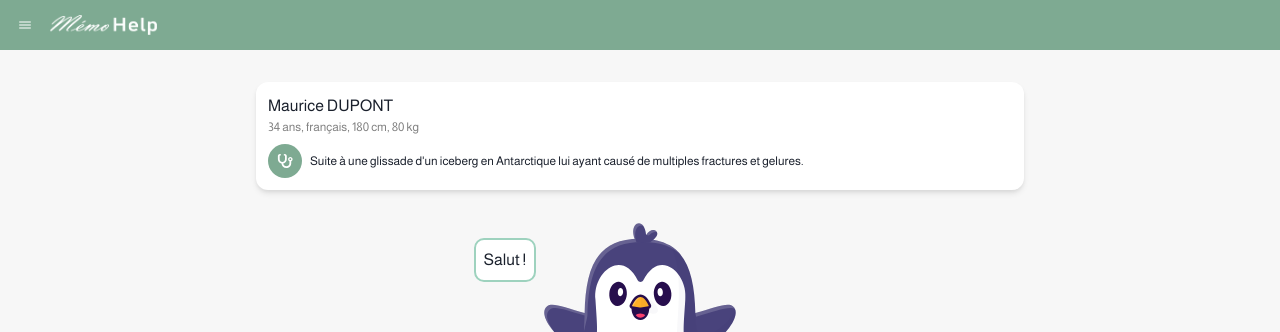
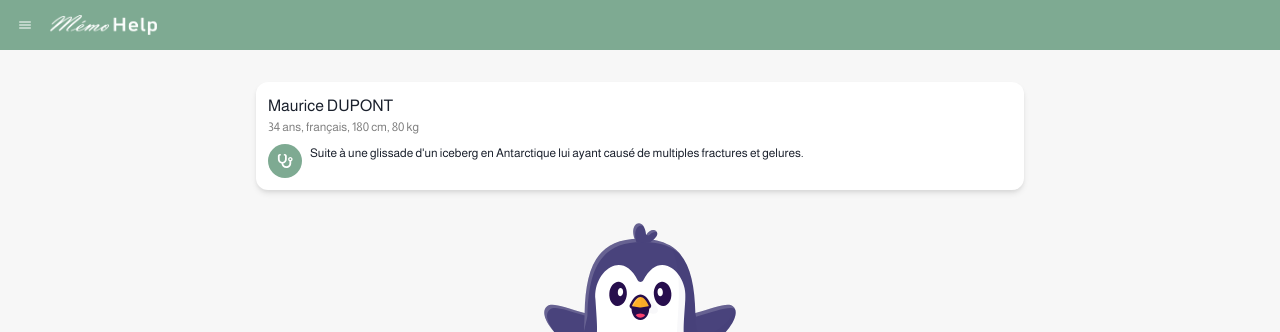
Before and after one commit to Wadoux-Nicolas/tamalou, a React (Vite) app in the folder front/: page / in a window 1280 px wide. Shown: the top 332 px of the page. Built offline with nearby package versions, Linux system fonts and the light colour scheme; no server answers.

Commit message:
fix padding and remove unused stuff

```diff
--- a/front/src/components/PatientCard.tsx
+++ b/front/src/components/PatientCard.tsx
@@ -28,7 +28,7 @@ const PatientCard = (
                         bgColor={"green.main"}
                         icon={FaStethoscope}
                     />
-                    <Text pt='2' fontSize='xs'>
+                    <Text fontSize='xs'>
                         {patient.pathologiesSummary}
                     </Text>
                 </Flex>
--- a/front/src/components/Penguin.tsx
+++ b/front/src/components/Penguin.tsx
@@ -12,7 +12,6 @@ import PenguinPainSVG from "../assets/penguins/pain.svg";
 import PenguinWaitingForCareSVG from "../assets/penguins/waiting_for_care.svg";
 
 import blobSVG from "../assets/blob.svg";
-import {Message} from "./Message.tsx";
 import {PenguinStateByName} from "../models/penguin_state.tsx";
 
 const Penguin = (
@@ -73,13 +72,7 @@ const Penguin = (
                 top="0px"
                 left="-45px"
             >
-                <Message
-                    outlined={true}
-                    message={{
-                        content: "Salut !",
-                        type: "sent",
-                    }}
-                />
+
             </Box>
         </Flex>
     );
```
Also changed, not shown: 1 other file (tests, documents, lock files or other folders).
